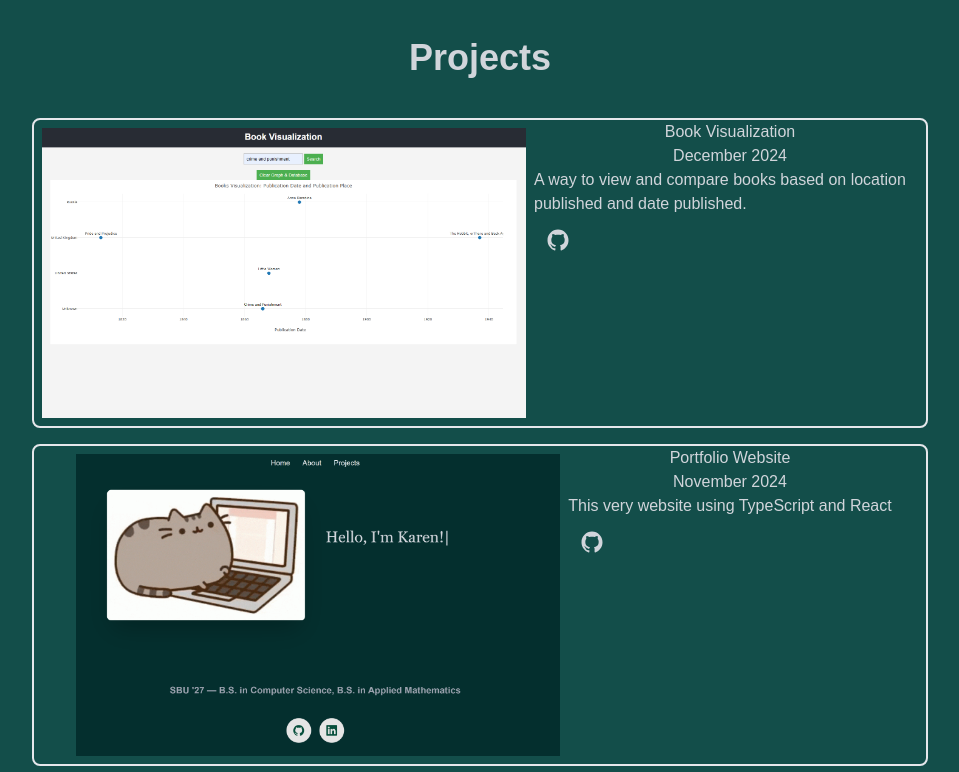
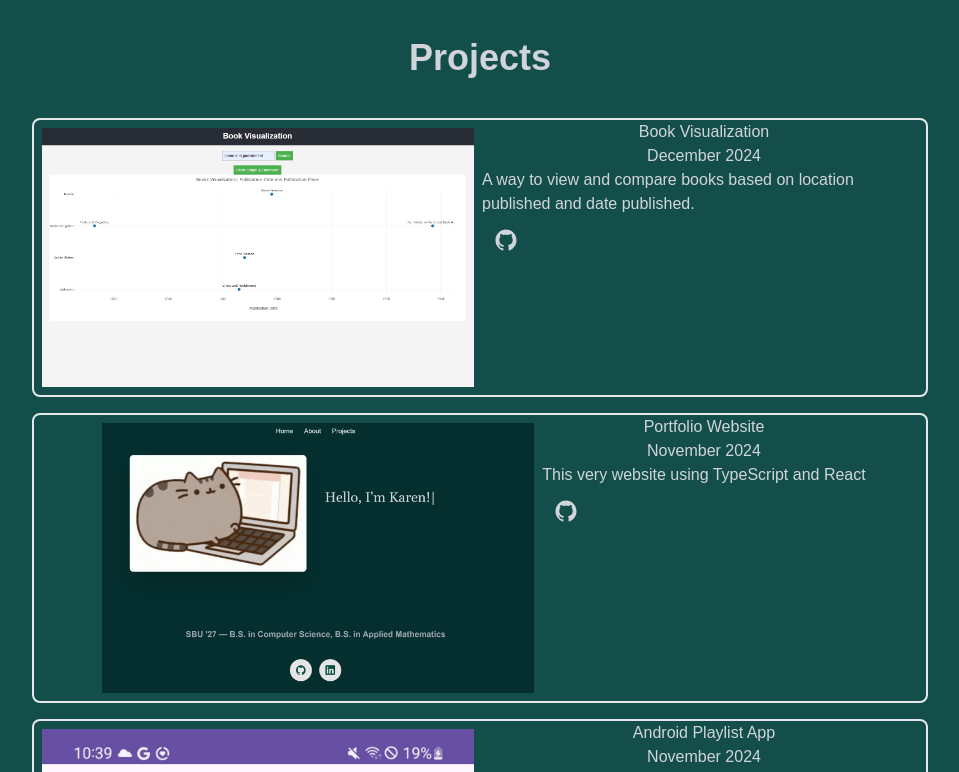
Before and after one commit to karzhao/karen-zhao, a Next.js app: page / in a window 1280 px wide. Shown: the part 1309-2081 px from the top of the page, without its empty margins (160-1119 px from the left). Built offline with nearby package versions, Linux system fonts and the light colour scheme.

Commit message:
resolution of image

```diff
--- a/app/Projects/ProjectEntries.tsx
+++ b/app/Projects/ProjectEntries.tsx
@@ -68,8 +68,8 @@ const ProjectEntries = ({
         <div className="flex justify-center mb-2 mx-auto">
             <div className="flex justify-center w-full lg:max-w-4xl mb-2 border-2 rounded-lg ">
                 <div className="card md:card-side flex">
-                    <figure className="flex-shrink-0 w-100 h-50 overflow-hidden">
-                        <Image src={thumbnail!} width="500" height="100" className="p-2"
+                    <figure className="flex-shrink-0 w-full max-w-md overflow-hidden">
+                        <Image src={thumbnail!} width="1500" height="100" className="p-2"
                             alt="Thumbnail" />
                     </figure>
                     <div className="text-gray-300 card-body w-full">
```
